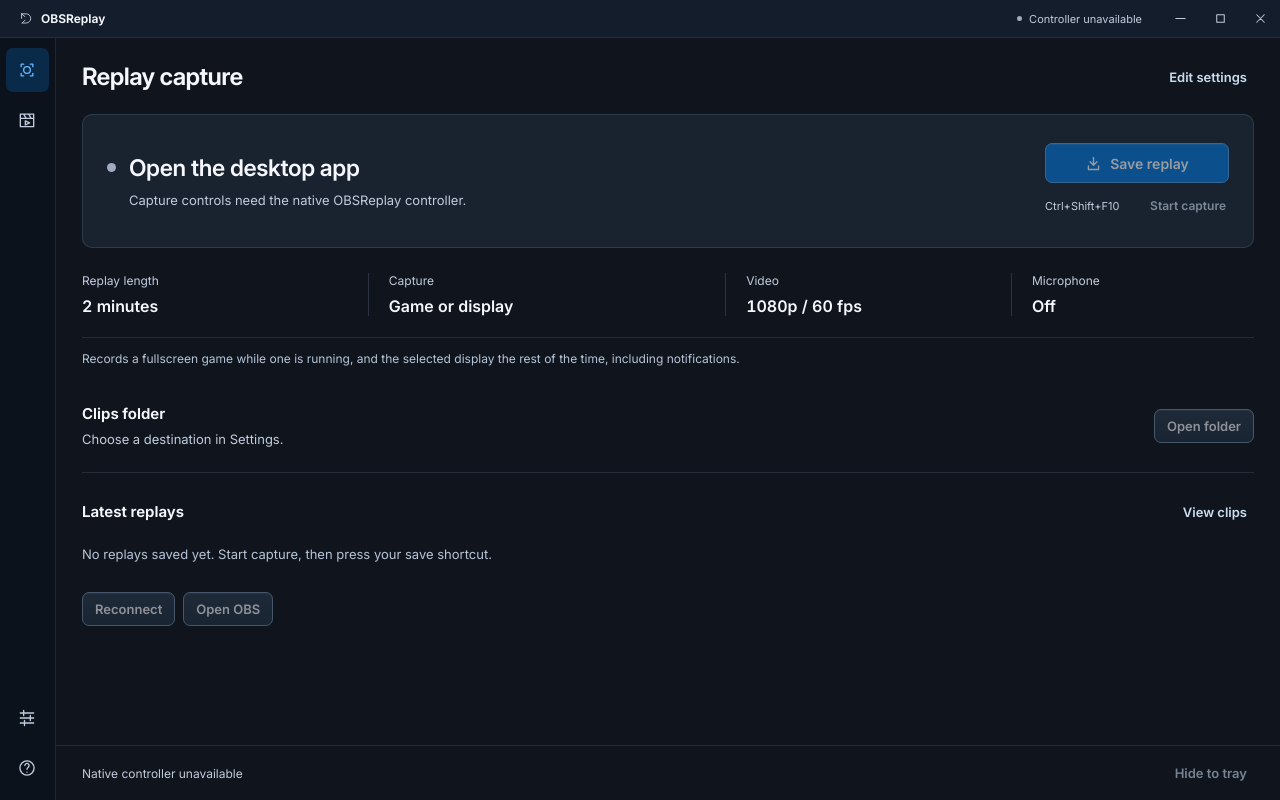
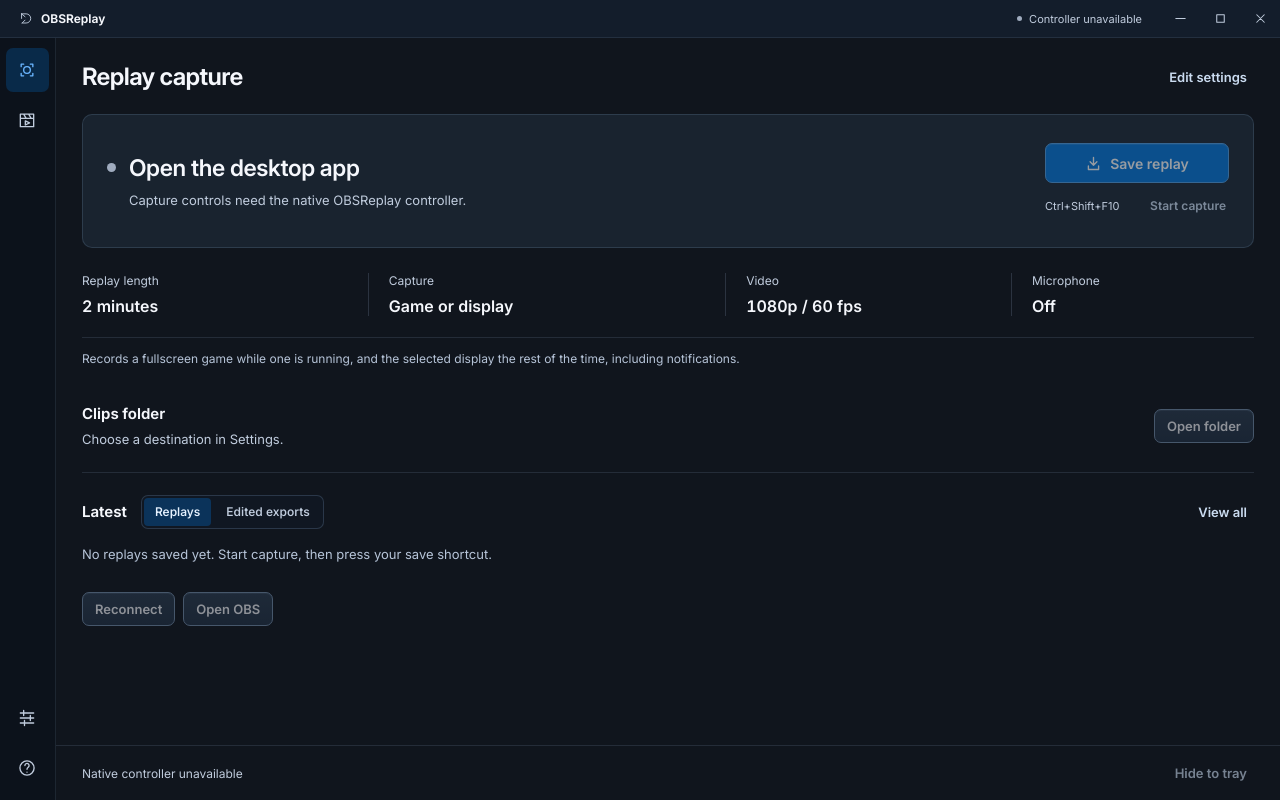
Before and after one commit to JessePepper69/OBSReplay, a plain HTML site: page frontend/index.html in a window 1280 px wide. Drawn offline with Linux system fonts and the light colour scheme.

Commit message:
Clips split into Replays and Edited exports tabs.
- Clips view and Capture Latest: tabs Replays / Edited exports, each with count
- Latest show 5 newest of chosen tab. View all open Clips on same tab
- Arrow/Home/End switch tabs, choice remembered
- Own empty state per tab
- History keep 50 replays and 50 exports apart, exports no longer push recordings out
- First-run footer text now "Set up replay capture to get started"
- Docs updated

```diff
--- a/frontend/app.css
+++ b/frontend/app.css
@@ -265,3 +265,12 @@ html[data-motion="off"] button:active { translate:none; }
 html[data-motion="off"] .task-list li[data-state="active"] .task-mark { border-top-color:var(--ui-accent-text); }
 @media(max-width:650px) { .setup-actions-row,.task-list{margin-left:0}.setup-steps li:not(:last-child)::after{width:12px}.mode-option{flex-wrap:wrap}.mode-tag{order:-1;width:100%;padding-left:28px} }
 #setup-all-settings { white-space:nowrap; }
+.clip-tabs { margin:-4px 0 6px; }
+.clip-tabs button { gap:0; font-variant-numeric:tabular-nums; }
+.tab-count { margin-left:7px;font-size:12px;font-weight:500;color:var(--dim); }
+.tab-count:empty { display:none; }
+.clip-tabs button[aria-selected="true"] .tab-count { color:#cfe3fb; }
+.latest-heading { display:flex;align-items:center;flex-wrap:wrap;gap:8px 14px;min-width:0; }
+.clip-tabs.compact { margin:0;padding:2px; }
+.clip-tabs.compact button { min-height:28px;padding:4px 11px;font-size:12px; }
+.clip-tabs.compact .tab-count { margin-left:6px;font-size:11px; }
--- a/frontend/app.js
+++ b/frontend/app.js
@@ -612,20 +612,58 @@
       closePlayer();
       showError("This replay was deleted or moved. Your recent clips have been updated.");
     }
-    $("clips-list").replaceChildren();
-    $("latest-content").replaceChildren();
-    $("latest-content").className = clips.length ? "" : "empty-line";
-    if (clips.length) {
-      for (const clip of clips.slice(0, 50)) $("clips-list").append(clipRow(clip));
-      for (const clip of clips.slice(0, 5)) $("latest-content").append(clipRow(clip, true));
-    } else {
-      const empty = document.createElement("div");
-      empty.className = "clips-empty";
-      const title = document.createElement("h2"); title.textContent = "No replays saved yet";
-      const description = document.createElement("p"); description.textContent = "Start capture, then press your save shortcut. Open your clips folder to find older files.";
-      empty.append(title, description);
-      $("clips-list").append(empty);
-      $("latest-content").textContent = "No replays saved yet. Start capture, then press your save shortcut.";
+    renderClipLists(clips);
+  }
+  // Recorded replays and edited exports are separate lists, on Clips and in Latest on Capture.
+  const clipTabs = { clips: "replays", latest: "replays" };
+  try {
+    const saved = JSON.parse(localStorage.getItem("obsreplay.clipTabs") || "{}");
+    for (const list of Object.keys(clipTabs)) if (["replays", "edits"].includes(saved[list])) clipTabs[list] = saved[list];
+  } catch {}
+  const emptyCopy = {
+    replays: { title: "No replays saved yet", text: "Start capture, then press your save shortcut. Open your clips folder to find older files.", short: "No replays saved yet. Start capture, then press your save shortcut." },
+    edits: { title: "No edited exports yet", text: "Select Edit on a replay, cut it down, then Export video. Exports are saved in an Edited Exports folder beside the original.", short: "No edited exports yet. Select Edit on a replay, then Export video." }
+  };
+  function renderClipLists(clips = Array.isArray(state.snapshot?.clips) ? state.snapshot.clips : []) {
+    const groups = { replays: clips.filter(clip => !clip.edited), edits: clips.filter(clip => clip.edited) };
+    for (const button of document.querySelectorAll("[data-clip-tab]")) {
+      const selected = clipTabs[button.dataset.clipList] === button.dataset.clipTab;
+      button.setAttribute("aria-selected", String(selected));
+      button.tabIndex = selected ? 0 : -1;
+      const count = groups[button.dataset.clipTab].length;
+      button.querySelector(".tab-count").textContent = count ? String(count) : "";
+    }
+    for (const [list, container, limit, compact] of [["clips", $("clips-list"), 50, false], ["latest", $("latest-content"), 5, true]]) {
+      const tab = clipTabs[list];
+      const items = groups[tab];
+      container.setAttribute("aria-labelledby", `${list}-tab-${tab}`);
+      container.replaceChildren();
+      container.className = list === "clips" ? "clips-list" : items.length ? "" : "empty-line";
+      if (items.length) for (const clip of items.slice(0, limit)) container.append(clipRow(clip, compact));
+      else if (compact) container.textContent = emptyCopy[tab].short;
+      else {
+        const empty = document.createElement("div");
+        empty.className = "clips-empty";
+        const title = document.createElement("h2"); title.textContent = emptyCopy[tab].title;
+        const description = document.createElement("p"); description.textContent = emptyCopy[tab].text;
+        empty.append(title, description);
+        container.append(empty);
+      }
+    }
+    scheduleFade();
+  }
+  function showClipTab(list, tab, focus = false) {
+    if (!["replays", "edits"].includes(tab)) return;
+    const changed = clipTabs[list] !== tab;
+    clipTabs[list] = tab;
+    try { localStorage.setItem("obsreplay.clipTabs", JSON.stringify(clipTabs)); } catch {}
+    renderClipLists();
+    if (focus) $(`${list}-tab-${tab}`).focus();
+    const container = list === "clips" ? $("clips-list") : $("latest-content");
+    if (changed && presented && motionEnabled()) {
+      const animation = container.animate([{ opacity: .4, transform: "translateY(3px)" }, { opacity: 1, transform: "translateY(0)" }], { duration: 160, easing: "cubic-bezier(.2,.8,.2,1)" });
+      entranceAnimations.add(animation);
+      animation.finished.catch(() => {}).finally(() => entranceAnimations.delete(animation));
     }
   }
   async function dispatch(action, payload = {}) {
@@ -978,7 +1016,16 @@
   for (const button of document.querySelectorAll("[data-help]")) button.addEventListener("click", () => dispatch("help", { topic: button.dataset.help }));
   $("help-button").addEventListener("click", () => showTab("help"));
   $("capture-settings").addEventListener("click", () => showTab("settings"));
-  $("all-clips").addEventListener("click", () => showTab("clips"));
+  $("all-clips").addEventListener("click", () => { showClipTab("clips", clipTabs.latest); showTab("clips"); });
+  for (const button of document.querySelectorAll("[data-clip-tab]")) {
+    button.addEventListener("click", () => showClipTab(button.dataset.clipList, button.dataset.clipTab));
+    button.addEventListener("keydown", event => {
+      if (!["ArrowLeft", "ArrowRight", "Home", "End"].includes(event.key)) return;
+      event.preventDefault();
+      const next = event.key === "Home" ? "replays" : event.key === "End" ? "edits" : button.dataset.clipTab === "replays" ? "edits" : "replays";
+      showClipTab(button.dataset.clipList, next, true);
+    });
+  }
   $("dismiss-error").addEventListener("click", () => { state.dismissedError = state.localError || [errorText(state.snapshot?.error), errorText(state.snapshot?.hotkey_error)].filter(Boolean).join("\n"); state.localError = ""; renderFeedback(); });
   $("change-conflicting-shortcut").addEventListener("click", () => {
     showTab("settings");
--- a/frontend/index.html
+++ b/frontend/index.html
@@ -89,12 +89,13 @@
         <div class="capture-summary" id="capture-summary"><div><span>Replay length</span><strong id="summary-length">—</strong></div><div><span>Capture</span><strong id="summary-mode">—</strong></div><div><span>Video</span><strong id="summary-video">—</strong></div><div><span>Microphone</span><strong id="summary-mic">—</strong></div></div>
         <div class="context-note" id="capture-note">OBSReplay controls a dedicated OBS profile. Your existing profiles stay separate.</div>
         <section class="destination" aria-labelledby="destination-title"><div><h2 id="destination-title">Clips folder</h2><p id="capture-folder" class="file-path">Choose a destination in Settings.</p></div><button type="button" data-action="open_folder">Open folder</button></section>
-        <section class="latest" aria-labelledby="latest-title"><div class="section-heading"><h2 id="latest-title">Latest replays</h2><button type="button" class="text-button" id="all-clips">View clips</button></div><div id="latest-content" class="empty-line">No replays saved yet. Start capture, then press your save shortcut.</div></section>
+        <section class="latest" aria-labelledby="latest-title"><div class="section-heading"><div class="latest-heading"><h2 id="latest-title">Latest</h2><div class="settings-tabs clip-tabs compact" role="tablist" aria-label="Latest clips"><button type="button" role="tab" data-clip-list="latest" data-clip-tab="replays" id="latest-tab-replays" aria-controls="latest-content" aria-selected="true">Replays<span class="tab-count" data-count="replays"></span></button><button type="button" role="tab" data-clip-list="latest" data-clip-tab="edits" id="latest-tab-edits" aria-controls="latest-content" aria-selected="false" tabindex="-1">Edited exports<span class="tab-count" data-count="edits"></span></button></div></div><button type="button" class="text-button" id="all-clips">View all</button></div><div id="latest-content" class="empty-line" role="tabpanel" aria-labelledby="latest-tab-replays">No replays saved yet. Start capture, then press your save shortcut.</div></section>
         <div class="connection-actions" id="connection-actions"><button type="button" data-action="reconnect">Reconnect</button><button type="button" data-action="open_obs">Open OBS</button></div>
       </section>
       <section id="clips-view" aria-labelledby="clips-title" hidden>
-        <div class="view-heading"><div><h1 id="clips-title">Recent replays</h1><p>Clips confirmed saved by OBSReplay.</p></div><button type="button" data-action="open_folder">Open folder</button></div>
-        <div id="clips-list" class="clips-list"></div>
+        <div class="view-heading"><div><h1 id="clips-title">Clips</h1><p>Replays OBSReplay saved, and videos you exported from the editor.</p></div><button type="button" data-action="open_folder">Open folder</button></div>
+        <div class="settings-tabs clip-tabs" role="tablist" aria-label="Clip lists"><button type="button" role="tab" data-clip-list="clips" data-clip-tab="replays" id="clips-tab-replays" aria-controls="clips-list" aria-selected="true">Replays<span class="tab-count" data-count="replays"></span></button><button type="button" role="tab" data-clip-list="clips" data-clip-tab="edits" id="clips-tab-edits" aria-controls="clips-list" aria-selected="false" tabindex="-1">Edited exports<span class="tab-count" data-count="edits"></span></button></div>
+        <div id="clips-list" class="clips-list" role="tabpanel" aria-labelledby="clips-tab-replays"></div>
       </section>
       <section id="settings-view" aria-labelledby="settings-title" hidden>
         <div class="view-heading"><div><h1 id="settings-title">Settings</h1><p id="settings-subtitle">Capture, audio, and the way OBSReplay runs.</p></div><button type="button" id="refresh-devices">Refresh devices</button></div>
```
Also changed, not shown: 4 other files.
